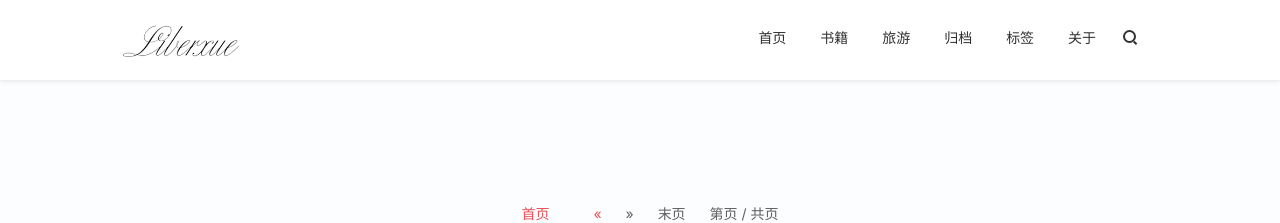
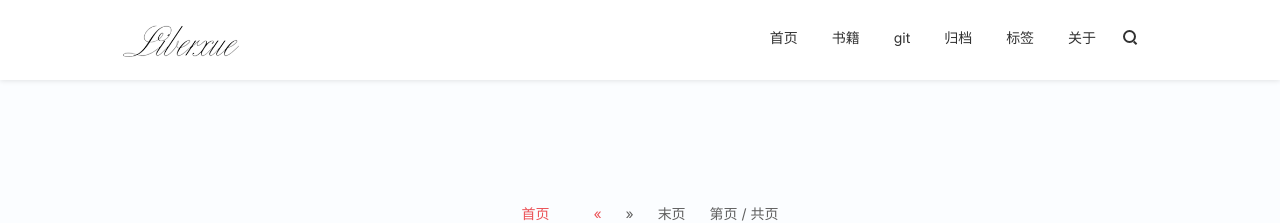
Before and after one commit to felix-xzf/felix-xzf.github.io, a Jekyll site: the page built from road/index.html, in a window 1280 px wide. Shown: the top 223 px of the page. Built offline with Jekyll 4.4.1, drawn with Linux system fonts in a browser that asks for light colours; nearby versions of some CDN libraries; comment, search, counter and statistics services are not loaded.

Commit message:
easy change
easy change

```diff
--- a/_config.yml
+++ b/_config.yml
@@ -1,9 +1,9 @@
 # ----------- CONFIGURABLE START -----------
-title:            "LiberXue|FullStack|独立开发者|jekyll blog|GitHub blog"
-description:      "Full Stack独立开发者|欢迎来到 LiberXue「角落」侃侃理想、谈谈人生、敲敲代码。"
+title:            "felix-xzf|GitHub blog"
+description:      "侃侃理想、谈谈人生、敲敲代码。"
 url:              https://felix-xzf.github.io # 域名
-signoff:          "LiberXue" # Your name
-facebook_appid:   #liberxue
+signoff:          "felix-xzf" # Your name
+facebook_appid:   #
 google_analytics: UA-101222464-1
 share:            true
 # 分页
@@ -17,8 +17,8 @@
   - name:         书籍
     url:          /book
     external:     false
-  - name:         旅游
-    url:          /road
+  - name:         git
+    url:          /git
     external:     false
   - name:         归档
     url:          /archives
--- a/road/index.html
+++ b/road/index.html
@@ -1,13 +1,13 @@
 ---
-title: 那些年走过的地方去过路过的美景
-description: "分享那些年走过的地方去过路过的美景"
+title: git
+description: "git"
 ---
 
 <div class="main-content index-page clearfix ">
 	<div class="post-lists">
 		<div class="post-lists-body">
 	  {% for posts in site.posts %}
-	  	   {% if posts.road%}
+	  	   {% if posts.git%}
 		<div class="post-list-item">
 				<div class="post-list-item-container">
 					 <div class="item-thumb  bg-{{posts.background }}" style="background-image:url('{{posts.background-image }}');"></div>
```
